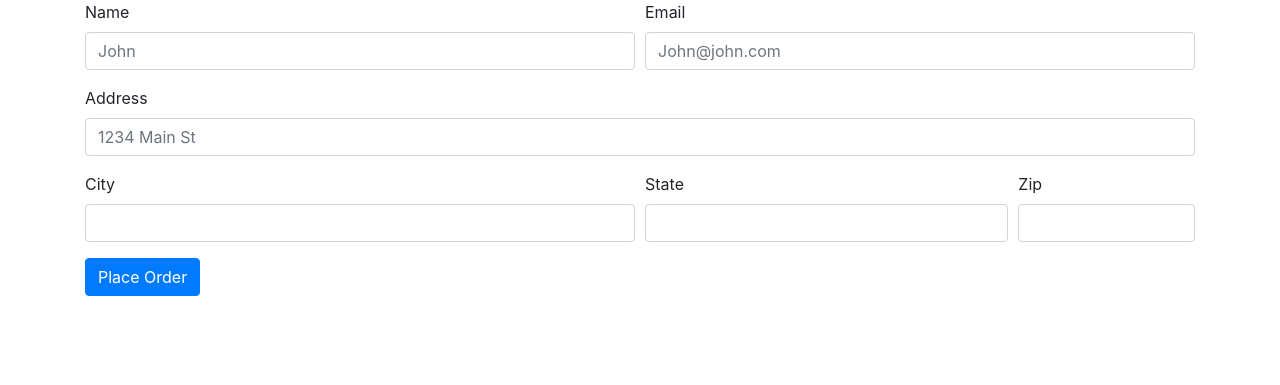
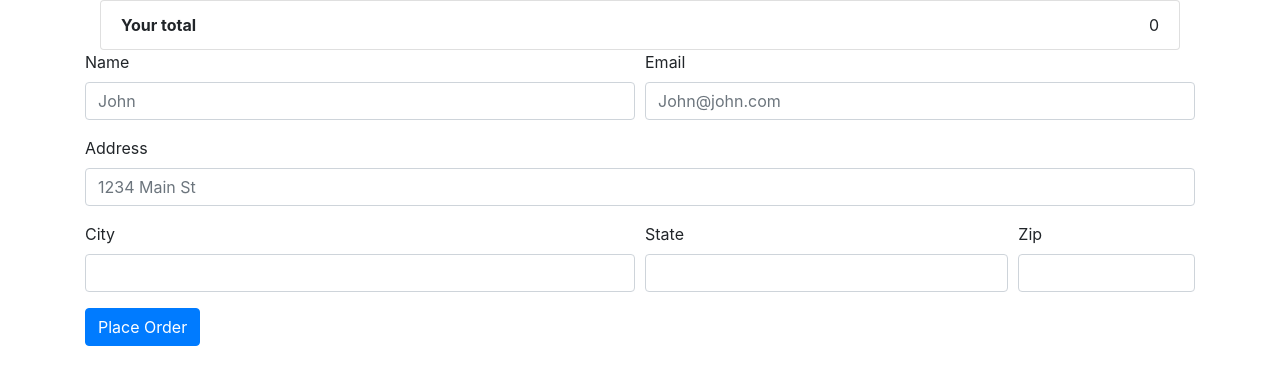
Before and after one commit to Unknownfanzh/E-commerce-website-project, a Django app: page /checkout/ in a window 1280 px wide. Shown: the top 385 px of the page. Run offline with Django 4.2, Linux system fonts and the light colour scheme.

Commit message:
Calculate Order Total Price and Display

```diff
--- a/shop/templates/shop/checkout.html
+++ b/shop/templates/shop/checkout.html
@@ -75,14 +75,23 @@ else{
     cart = JSON.parse(localStorage.getItem('cart'));
 
 }
+let total = 0;
 for(item in cart){
     let name = cart[item][1];
     let quantity = cart[item][0];
+    let price = cart[item][2];
+    total = total + cart[item][2];
 
-    itemString = `<li class="list-group-item">${name}-${quantity}</li>`;
+
+
+    itemString = `  <li class="list-group-item"><span class="">${quantity}</span> of  ${name}       <span class="badge badge-warning badge-pill">${price}</span></li>`;
+
     $('#item_list').append(itemString);
 
 }
+totalPrice = ` <li class="list-group-item d-flex justify-content-between align-items-center"><b>Your total</b>
+    ${total}</li> `
+$('#item_list').append(totalPrice)
 $('#items').val(JSON.stringify(cart));
 
 
```
Also changed, not shown: shop/templates/shop/index.html (+6 -5 lines).
